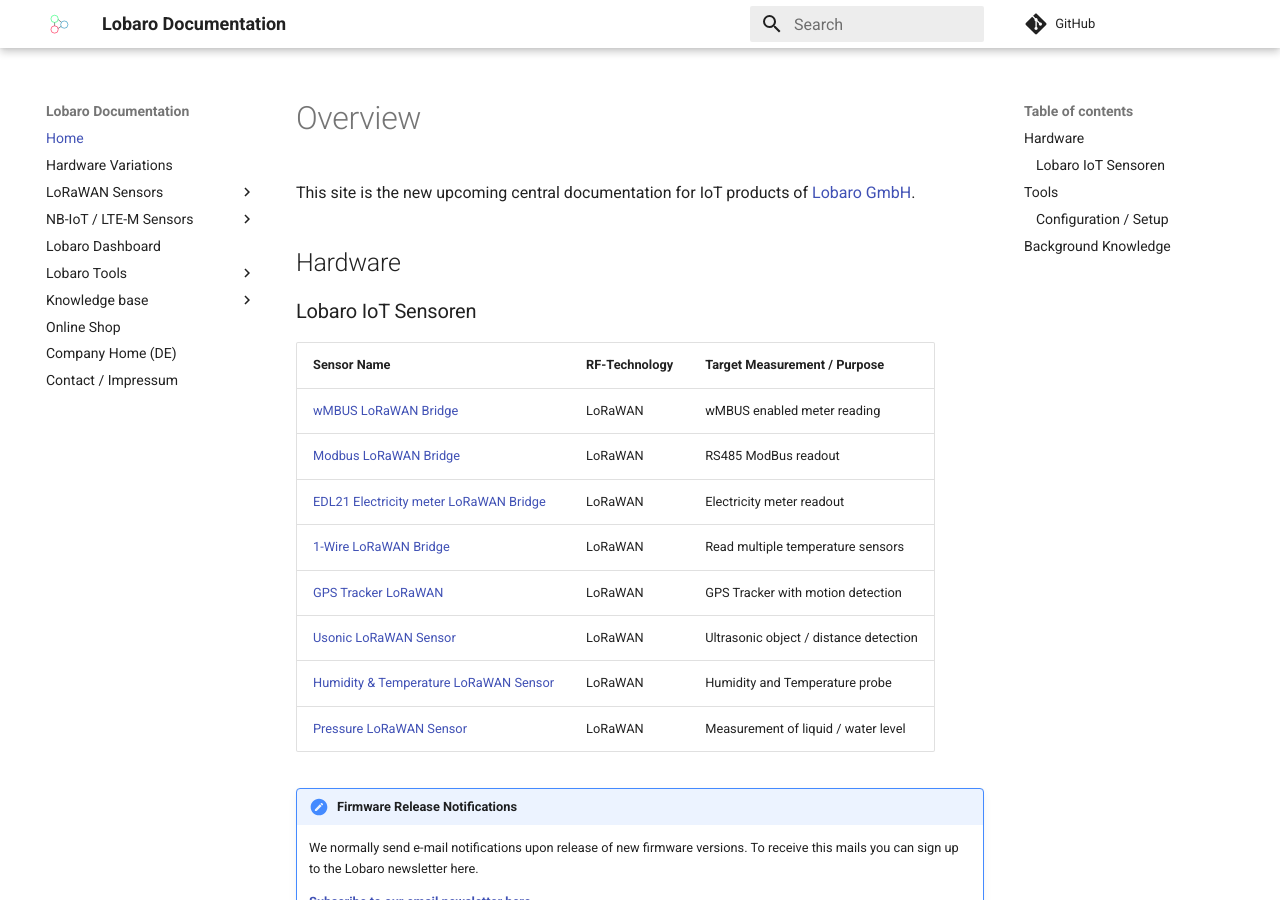
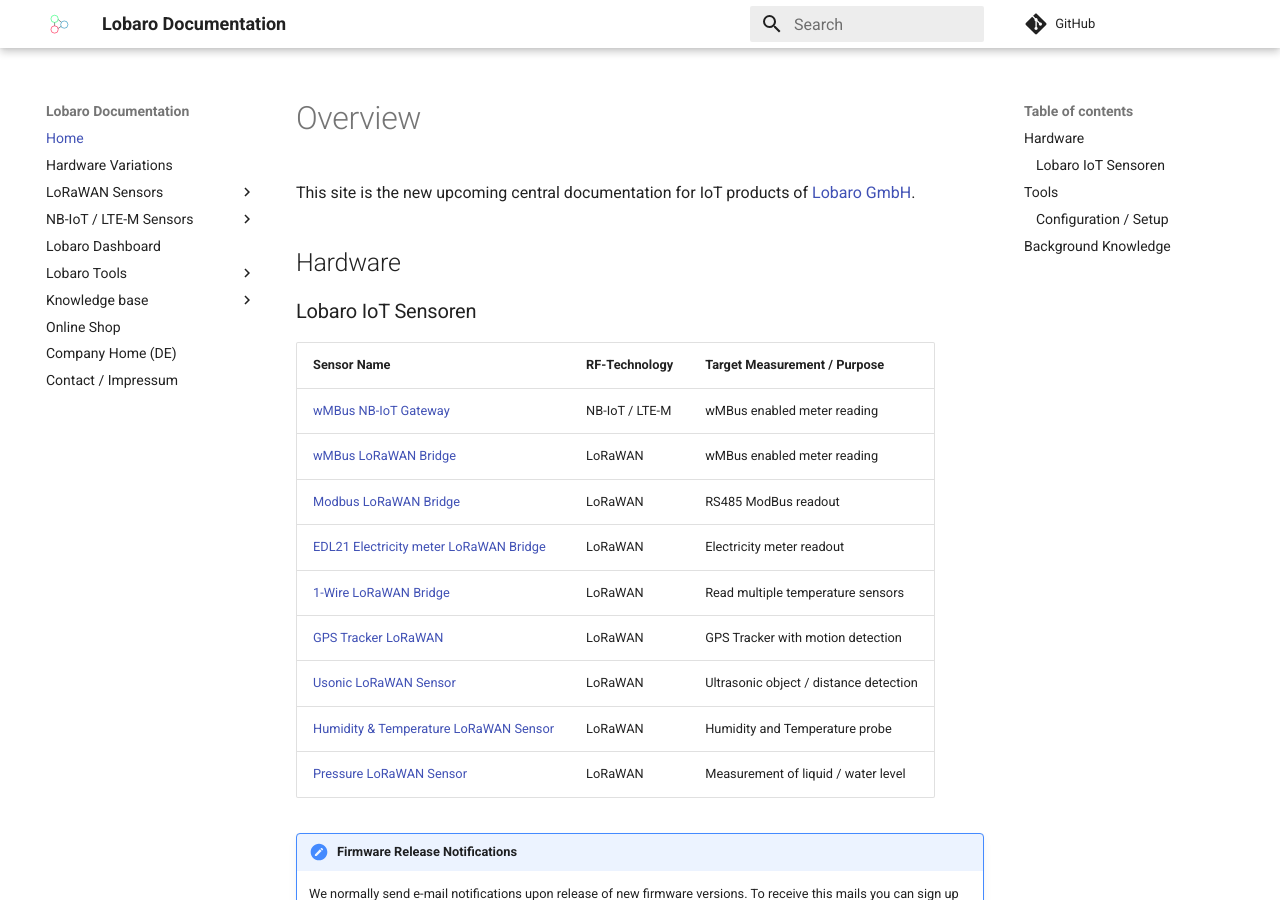
Before and after one commit to Lobaro/docs, an MkDocs documentation site: the page built from docs/index.md, in a window 1280 px wide and 900 px high. Built offline with MkDocs 1.6.1 and Material for MkDocs 9.7.7, drawn with Linux system fonts in a browser that asks for light colours; a script that is not in the unit is left out; comment, search, counter and statistics services are not loaded.

Commit message:
Add link to wmbus nbiot in overviewe

```diff
--- a/docs/index.md
+++ b/docs/index.md
@@ -11,7 +11,8 @@
 
 | Sensor Name         | RF-Technology     | Target Measurement / Purpose |
 | :-------------  |:----------------|:----------------|
-| [wMBUS LoRaWAN Bridge](lorawan-sensors/wmbus-lorawan) | LoRaWAN | wMBUS enabled meter reading |
+| [wMBus NB-IoT Gateway](nbiot-sensors/wmbus-nbiot) | NB-IoT / LTE-M | wMBus enabled meter reading |
+| [wMBus LoRaWAN Bridge](lorawan-sensors/wmbus-lorawan) | LoRaWAN | wMBus enabled meter reading |
 | [Modbus LoRaWAN Bridge](lorawan-sensors/modbus-lorawan)       | LoRaWAN | RS485 ModBus readout |
 | [EDL21 Electricity meter LoRaWAN Bridge](lorawan-sensors/edl21-opto-lorawan) | LoRaWAN | Electricity meter readout |
 | [1-Wire LoRaWAN Bridge](lorawan-sensors/1-wire-lorawan)       | LoRaWAN | Read multiple temperature sensors |
```
